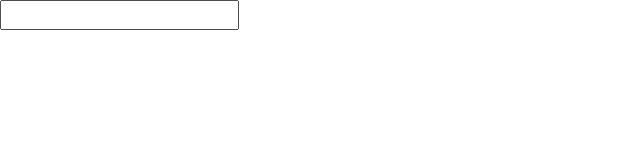
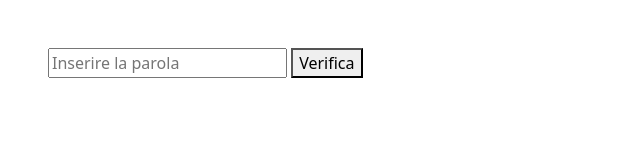
Before and after one commit to leonardoolia/js-paliedispari, a plain HTML site: page palindroma/index.html in a window 1280 px wide. Shown: the whole page, without its empty margins (0-640 px from the left). Drawn offline with nearby package versions, Linux system fonts and the light colour scheme.

Commit message:
added html elements

```diff
--- a/palindroma/index.html
+++ b/palindroma/index.html
@@ -16,11 +16,12 @@
 </head>
 
 <body>
-    <form>
-        <input type="text" id="input">
+    <form class="p-5" id="form">
+        <input type="text" id="input" placeholder="Inserire la parola" required>
+        <button>Verifica</button>
+    </form>
 
-
-    </form>
+    <p id="paragrafo"></p>
 </body>
 
 </html>
```
